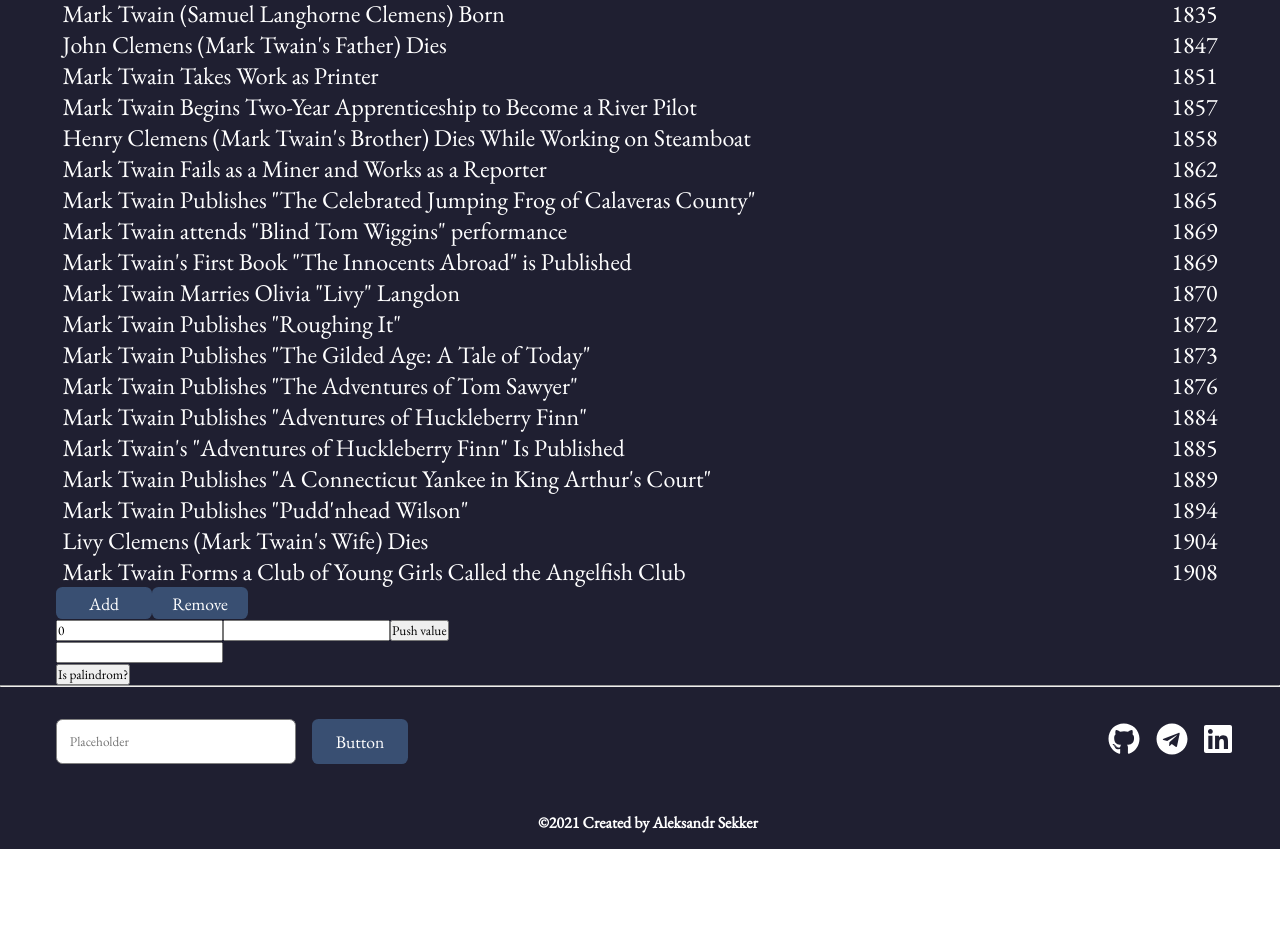
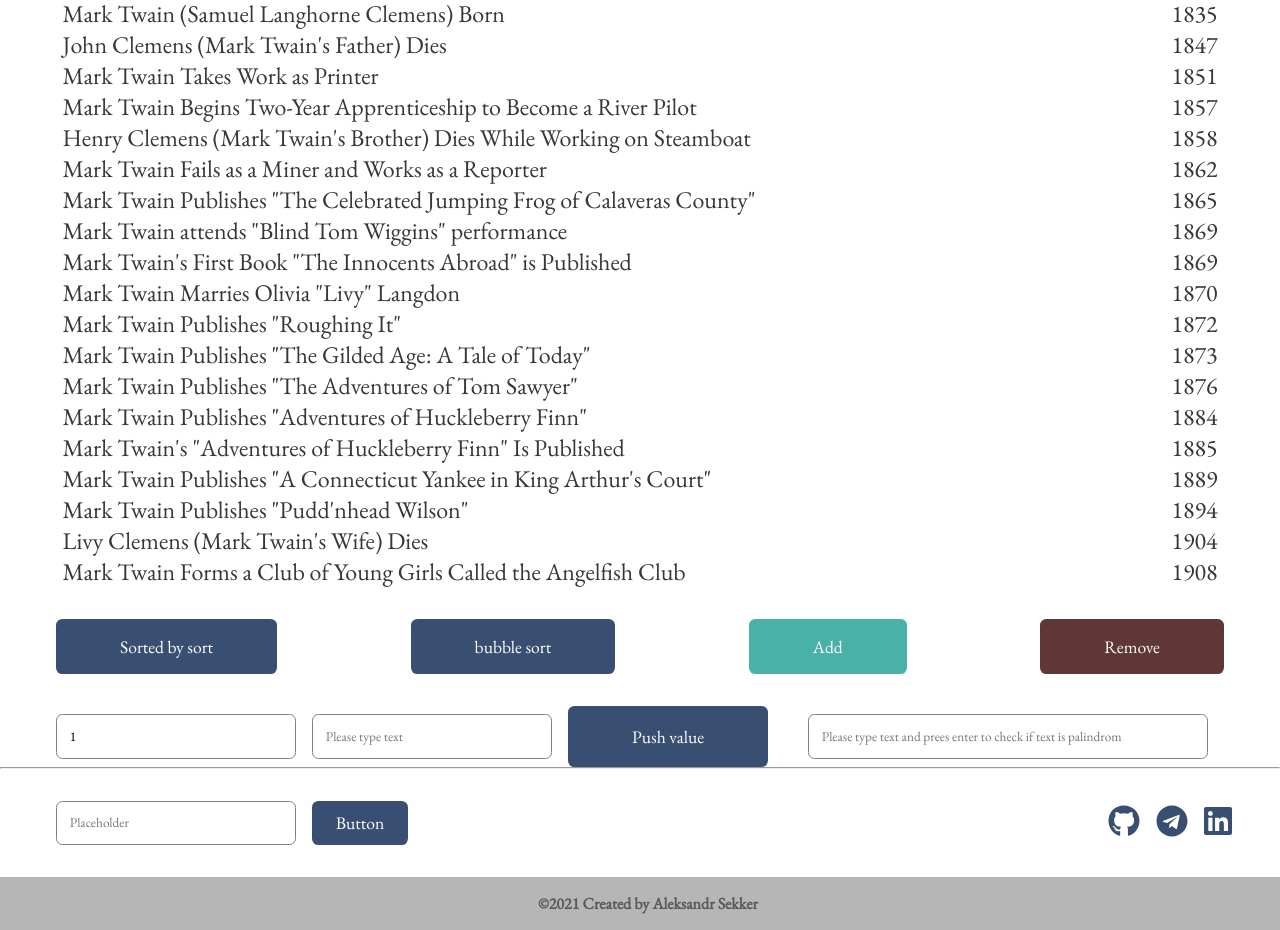
Before and after one commit to AleksandrSekker/onix, a React (Create React App) app: page /array in a window 1280 px wide. Shown: the part 447-1377 px from the top of the page. Before the commit the page ends 1296 px from the top, so only its background shows below. Built offline with nearby package versions, Linux system fonts and the light colour scheme.

Commit message:
make some animation

```diff
--- a/src/App.tsx
+++ b/src/App.tsx
@@ -1,6 +1,6 @@
 import React from 'react';
-import { BrowserRouter as Router, Route } from 'react-router-dom';
-
+import { Route, Switch, useLocation } from 'react-router-dom';
+import { animated, useTransition } from 'react-spring';
 import { Home } from './components/pages/Home';
 import { HtmlPage } from './components/pages/HtmlPage';
 import { CssPage } from './components/pages/CssPage';
@@ -14,12 +14,21 @@ import { Footer } from './components/Footer';
 import { ArrayBiography } from './components/pages/ArrayBiography';
 
 function App() {
+  const location = useLocation();
+  const transitions = useTransition(location, (location) => location.pathname, {
+    from: { opacity: 0, transform: 'translate3d(100%,0,0)' },
+    enter: { opacity: 1, transform: 'translate3d(0%,0,0)' },
+    leave: { opacity: 0, transform: 'translate3d(-50%,0,0)' },
+  });
   return (
-    <>
-      <Router>
+    <div className="dark">
+      <main>
         <Header />
-
         <FirstSection />
+        {transitions.map(({ item, props, key }) => (
+          <animated.div key={key} style={props}>
+            <div className="absolute__for__animation">
+              <Switch location={item}>
                 <Route exact path="/onix" component={Home} />
                 <Route path="/html" component={HtmlPage} />
                 <Route path="/css" component={CssPage} />
@@ -28,9 +37,13 @@ function App() {
                 <Route path="/vcs" component={VcsPage} />
                 <Route path="/git" component={GitPage} />
                 <Route path="/array" component={ArrayBiography} />
+              </Switch>
               <Footer />
-      </Router>
-    </>
+            </div>
+          </animated.div>
+        ))}
+      </main>
+    </div>
   );
 }
 
--- /dev/null
+++ b/src/components/Button.tsx
@@ -0,0 +1,19 @@
+import React from 'react';
+import styles from '../scss/Buttons.module.scss';
+
+interface Props {
+  text: string;
+  color: any;
+}
+
+export const Button = (props: Props) => {
+  return (
+    <button
+      className={`${styles.input__btn} ${styles.btn_array} ${
+        styles[props.color]
+      }`}
+    >
+      {props.text}
+    </button>
+  );
+};
--- a/src/components/FirstSection.tsx
+++ b/src/components/FirstSection.tsx
@@ -9,8 +9,8 @@ export const FirstSection = (props: Props) => {
   const checked = useSelector(selectCheck);
   const styleProps = useSpring({
     config: { duration: 1000 },
-    to: { marginLeft: 0 },
-    from: { marginLeft: 1000 },
+    to: { opacity: 1 },
+    from: { opacity: 0 },
   });
   const title = 'Entry task to internship';
   const reviewTitle = 'Review Project';
--- a/src/components/pages/ArrayBiography.tsx
+++ b/src/components/pages/ArrayBiography.tsx
@@ -3,16 +3,20 @@ import { useSelector } from 'react-redux';
 import { selectCheck } from '../../redux/checkedSlice';
 import styled from '../../scss/ComonentDetail.module.scss';
 import styles from '../../scss/Array.module.scss';
+import stylei from '../../scss/Input.module.scss';
 import { v4 as uuid } from 'uuid';
 import data from '../Data';
+import { Button } from '../Button';
+
 export const ArrayBiography = () => {
   const checked = useSelector(selectCheck);
-  const [number, setnumber] = useState(Number);
+  const [number, setnumber] = useState(1);
   const [text, settext] = useState(String);
   const [palindromvalue, setpalindromvalue] = useState(String);
   const [palindromText, setpalindromText] = useState('');
   const [filtering, setfiltering] = useState('');
   const [state, setstate] = useState(data);
+
   const arrayTitle = 'Array Biography';
 
   const addOneStatic = () => {
@@ -28,7 +32,7 @@ export const ArrayBiography = () => {
     e.preventDefault();
     setstate([...state, { year: number, title: text }]);
     console.log(state);
-    setnumber(0);
+    setnumber(1);
     settext('');
   };
   const palindromHandler = (e: React.FormEvent<HTMLFormElement>) => {
@@ -42,6 +46,28 @@ export const ArrayBiography = () => {
   const filterHandler = (e: React.FormEvent<HTMLFormElement>) => {
     e.preventDefault();
   };
+  const sortedUseSort = () => {
+    let arr = [...state].sort((a, b) => a.year - b.year);
+    setstate(arr);
+    console.log(state);
+  };
+
+  const sortedUseBabel = () => {
+    const A = [...state];
+    var n = A.length;
+    for (var i = 0; i < n - 1; i++) {
+      for (var j = 0; j < n - 1 - i; j++) {
+        if (A[j + 1]['year'] < A[j]['year']) {
+          var t = A[j + 1]['year'];
+          A[j + 1]['year'] = A[j]['year'];
+          A[j]['year'] = t;
+        }
+      }
+    }
+    setstate(A);
+    console.log(A);
+  };
+
   const results = !filtering
     ? state
     : state.filter((x) =>
@@ -73,40 +99,60 @@ export const ArrayBiography = () => {
             </React.Fragment>
           );
         })}
+        <div className={styles.flex}>
+          <div onClick={sortedUseSort}>
+            <Button text="Sorted by sort" color="btn__sorted__by__sort" />
+          </div>
+          <div onClick={sortedUseBabel}>
+            <Button text="bubble sort" color="btn__sorted__use__bubble" />
+          </div>
+          <div onClick={addOneStatic}>
+            <Button text="Add" color="btn__add" />
+          </div>
 
-        <button className={styles.input__btn} onClick={addOneStatic}>
-          Add
-        </button>
-        <button className={styles.input__btn} onClick={removeLastItem}>
-          Remove
-        </button>
-
-        <form onSubmit={onSubmitPusToArray}>
+          <div onClick={removeLastItem}>
+            <Button text="Remove" color="btn__remove" />
+          </div>
+        </div>
+        <div className={styles.flex}>
+          <form onSubmit={onSubmitPusToArray} className={stylei.formflex}>
             <input
               type="number"
               value={number}
-            onChange={(e: React.ChangeEvent<any>) => setnumber(e.target.value)}
+              className={stylei.input__field}
+              placeholder="Please type year"
+              onChange={(e: React.ChangeEvent<HTMLInputElement>) =>
+                setnumber(parseInt(e.target.value))
+              }
             />
             <input
               type="text"
               value={text}
+              className={stylei.input__field}
+              placeholder="Please type text"
               onChange={(e: React.ChangeEvent<HTMLInputElement>) =>
                 settext(e.target.value)
               }
             />
-          <input type="submit" value="Push value" />
+            <input
+              type="submit"
+              value="Push value"
+              className={stylei.input__submit}
+            />
           </form>
           <form onSubmit={palindromHandler}>
             <input
               type="text"
               value={palindromvalue}
+              className={`${stylei.input__field} ${stylei.input__palindrom}`}
+              placeholder="Please type text and prees enter to check if text is palindrom"
               onChange={(e: React.ChangeEvent<HTMLInputElement>) =>
                 setpalindromvalue(e.target.value)
               }
             />
             <p>{palindromText}</p>
-          <input type="submit" value="Is palindrom?" />
           </form>
+        </div>
       </div>
     </section>
   );
--- a/src/index.scss
+++ b/src/index.scss
@@ -13,3 +13,10 @@
   padding-left: 1rem;
   padding-right: 1rem;
 }
+main {
+  position: relative;
+}
+.absolute__for__animation {
+  position: absolute;
+  width: 100%;
+}
--- a/src/index.tsx
+++ b/src/index.tsx
@@ -5,12 +5,15 @@ import App from './App';
 import { store } from './app/store';
 import { Provider } from 'react-redux';
 import * as serviceWorker from './serviceWorker';
+import { BrowserRouter as Router } from 'react-router-dom';
 require('dotenv').config();
 
 ReactDOM.render(
   <React.StrictMode>
     <Provider store={store}>
-      <App />
+      <Router>
+        <App />
+      </Router>
     </Provider>
   </React.StrictMode>,
   document.getElementById('root')
--- a/src/redux/checkedSlice.ts
+++ b/src/redux/checkedSlice.ts
@@ -6,7 +6,7 @@ interface CheckedState {
 }
 
 const initialState: CheckedState = {
-  value: true,
+  value: false,
 };
 
 export const checkedSlice = createSlice({
--- /dev/null
+++ b/src/scss/Buttons.module.scss
@@ -0,0 +1,42 @@
+@import 'variables';
+.input__btn {
+  border-radius: 0.4rem;
+  border: none;
+  font-size: 1.1rem;
+  transition: all 1s;
+
+  cursor: pointer;
+  &:hover {
+    margin-left: 1rem;
+  }
+}
+.btn_array {
+  color: $input-button-text;
+  padding: 1rem 4rem;
+  margin: 2rem 0;
+}
+
+.btn__sorted__by__sort {
+  background: $input-button-background;
+  &:hover {
+    background: $input-button-background-hover;
+  }
+}
+.btn__sorted__use__bubble {
+  background: $input-button-background;
+  &:hover {
+    background: $input-button-background-hover;
+  }
+}
+.btn__add {
+  background: $button__add__background;
+  &:hover {
+    background: $button__add__hover;
+  }
+}
+.btn__remove {
+  background: $button__remove__background;
+  &:hover {
+    background: $button__remove__hover;
+  }
+}
--- /dev/null
+++ b/src/scss/Input.module.scss
@@ -0,0 +1,42 @@
+@import 'variables';
+.input__field {
+  padding: 0.8rem;
+  width: 15rem;
+  border: $input-fild-border;
+  border-radius: 0.4rem;
+  margin-right: 1rem;
+  margin-top: 0.5rem;
+  margin-bottom: 0.5rem;
+}
+.input__field:focus {
+  border: $input-fild-border-hover;
+}
+.input__palindrom {
+  width: 25rem;
+}
+.formflex {
+  display: flex;
+  flex-wrap: wrap;
+  flex-direction: column;
+}
+.input__submit {
+  border-radius: 0.4rem;
+  border: none;
+  font-size: 1.1rem;
+  transition: all 1s;
+  color: $input-button-text;
+  padding: 1rem 4rem;
+
+  cursor: pointer;
+  background: $input-button-background;
+
+  &:hover {
+    margin-left: 1rem;
+    background: $input-button-background-hover;
+  }
+}
+@media only screen and (min-width: 1200px) {
+  .formflex {
+    flex-direction: row;
+  }
+}
--- a/src/scss/_variables.scss
+++ b/src/scss/_variables.scss
@@ -28,3 +28,9 @@ $background-for-containers-dark: rgb(57, 79, 114);
 $created-by-color-dark: rgb(31, 31, 49);
 $icons-color-dark: white;
 $icons-color-hover-dark: rgb(112, 195, 221);
+
+//array page
+$button__add__background: rgb(73, 177, 168);
+$button__add__hover: rgb(15, 146, 137);
+$button__remove__background: rgb(95, 55, 55);
+$button__remove__hover: rgba(185, 39, 39, 0.377);
```
Lines whose indentation alone changed are shown as unchanged.
